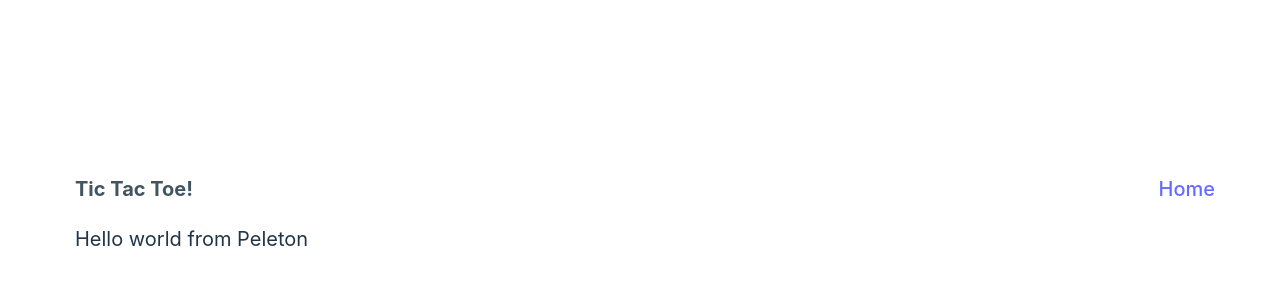
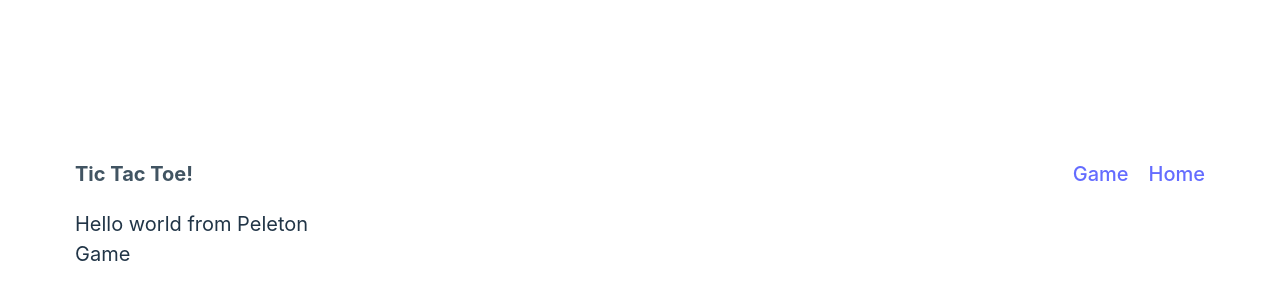
Before and after one commit to Peleton-011/react-tic-tac-toe, a React (Vite) app: page /game in a window 1280 px wide. Shown: the part 196-496 px from the top of the page. Built offline with nearby package versions, Linux system fonts and the light colour scheme.

Commit message:
Finish up dynamic navbar and pages

```diff
--- a/src/App.jsx
+++ b/src/App.jsx
@@ -19,7 +19,7 @@ function getTabsAndRoutes() {
     const tabObjArray = [];
     const routes = getPages().map(({ Component, pageObj }) => {
         tabObjArray.push(pageObj);
-        return <Route path={pageObj.path} element={<Component />} />;
+        return <Route key={pageObj.path} path={pageObj.path} element={<Component />} />;
     });
     return { tabObjArray, routes };
 }
--- a/src/components/Tab.jsx
+++ b/src/components/Tab.jsx
@@ -5,7 +5,7 @@ import { Link } from "react-router-dom";
 const Tab = ({label, path}) => {
     console.log(label, path)
     return (
-    <Link to={`/${path}`}>{label}</Link>
+    <Link style={{margin: "0px"}} to={`/${path}`}>{label}</Link>
   )
 }
 
--- /dev/null
+++ b/src/pages/Game.jsx
@@ -0,0 +1,14 @@
+import React from 'react'
+
+const pageObj = {
+    label: "Game",
+    path: "game",
+};
+
+const Component = () => {
+  return (
+    <div>Game</div>
+  )
+}
+
+export {Component, pageObj}
```
